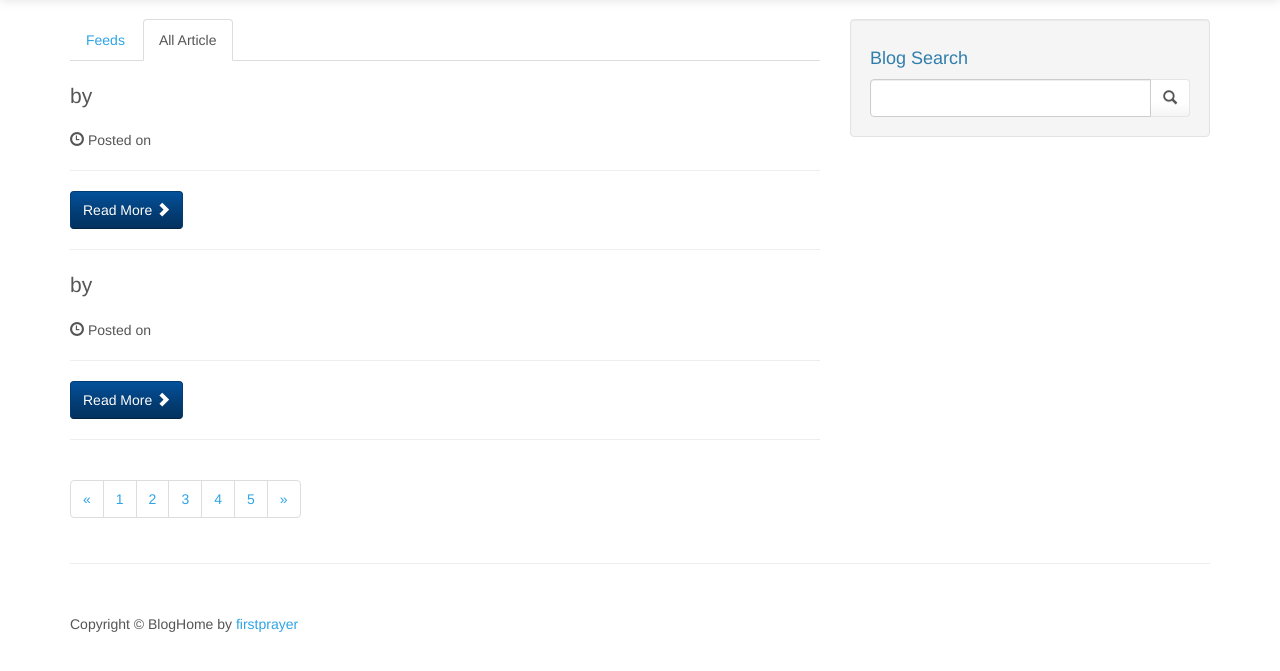
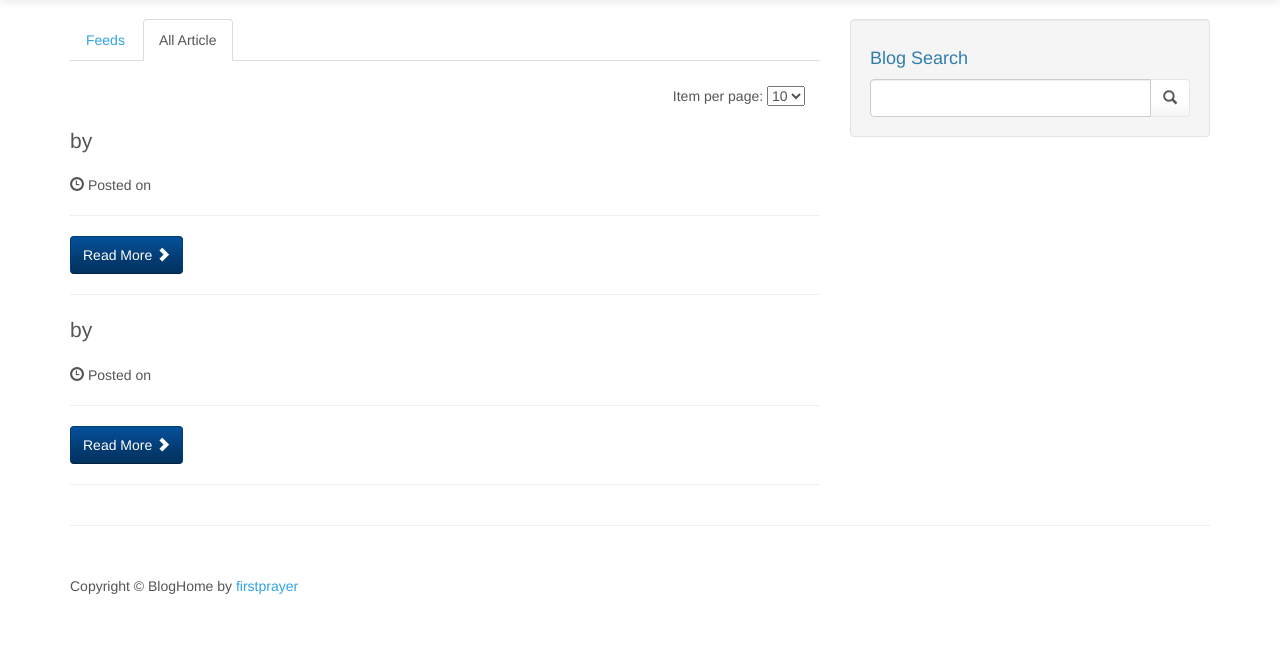
Before and after one commit to WebCoursify/src-code-for-full-stack-web-platform, a Django app: page / in a window 1280 px wide. Shown: the part 51-722 px from the top of the page. Run offline with Django 3.2, Linux system fonts and the light colour scheme; data that the repository does not hold is empty; some libraries are stand-ins or nearby versions.

Commit message:
finish front end pager

```diff
--- a/src/templates/_base.html
+++ b/src/templates/_base.html
@@ -28,6 +28,10 @@
         .float-left{float: left;}
         .float-right{float: right;}
     </style>
+    <!-- jQuery -->
+    <script src="/static/js/jquery.js"></script>
+    <script type="text/javascript" src="/static/js/purl.js"></script>
+
 
 
     <!-- jQuery -->
--- a/src/templates/includes/article_list.html
+++ b/src/templates/includes/article_list.html
@@ -1,3 +1,5 @@
+
+{% include 'includes/pager.html' %}
 
 {% for article in articles %}
     <div class="article-list-item-main" data-article-title="{{article.title}}">
@@ -27,7 +29,7 @@
 {% endfor %}
 
 <!-- Pager -->
-{% include 'includes/pager.html' %}
+
 <!-- <ul class="pager">
     <li class="previous">
         <a href="#">&larr; Older</a>
--- a/src/templates/includes/pager.html
+++ b/src/templates/includes/pager.html
@@ -1,19 +1,75 @@
 <nav>
-  <ul class="pagination">
+
+  <div class="float-right">
+    <ul class="pagination pagination-sm">
+      {% if curr_page > 0 %}
       <li>
-      <a href="#" aria-label="Previous">
-        <span aria-hidden="true">&laquo;</span>
+        <a href="javascript:;" class="pager-button" data-page="0" aria-label="First">
+          <span aria-hidden="true">First</span>
         </a>
       </li>
-    <li><a href="#">1</a></li>
-    <li><a href="#">2</a></li>
-    <li><a href="#">3</a></li>
-    <li><a href="#">4</a></li>
-    <li><a href="#">5</a></li>
+
       <li>
-      <a href="#" aria-label="Next">
-        <span aria-hidden="true">&raquo;</span>
+        <a href="javascript:;" class="pager-button" data-page="{{prev_page}}" aria-label="Prev">
+          <span aria-hidden="true">Prev</span>
         </a>
       </li>
+      {% endif %}
+
+      {% for page in page_range %}
+        <li class="{% if page == curr_page %} active {% endif %}"><a href="javascript:;" class="pager-button " data-page="{{page}}">{{ page | add:'1'}}</a></li>
+      {% endfor %}
+
+      {% if curr_page < last_page %}
+        <li>
+          <a href="javascript:;" class="pager-button" data-page="{{ next_page }}" aria-label="Next">
+            <span aria-hidden="true">Next</span>
+          </a>
+        </li>
+
+        <li>
+          <a href="javascript:;" class="pager-button" data-page="{{ last_page }}" aria-label="Next">
+            <span aria-hidden="true">Last</span>
+          </a>
+        </li>
+      {% endif %}
     </ul>
+  </div>
+
+  <div class="float-right" style="margin-top: 25px;margin-right: 15px;">
+    Item per page:
+    <select id="select-count-per-page">
+      <option {% if count == 10 %} selected="selected" {% endif %}>10</option>
+      <option {% if count == 20 %} selected="selected" {% endif %}>20</option>
+      <option {% if count == 50 %} selected="selected" {% endif %}>50</option>
+    </select>
+  </div>
+  <div style="clear:both"></div>
 </nav>
+
+<script type="text/javascript">
+  /** Parse url parameter, change to selected page */
+
+  $('.pager-button').click(function(e){
+    var $this = $(this),
+        page = $this.data('page');
+
+    var params = $.url().param();
+    params.page = page;
+    params.count = $('#select-count-per-page').val();
+
+    var newUrl = $.url().attr('path') + '?';
+
+    for(key in params){
+      if(params[key] || params[key] == '0'){
+        newUrl += key + '=' + params[key] + '&';
+      }
+    }
+
+    window.location.href = newUrl;
+
+  });
+
+
+
+</script>
--- a/src/templates/index.html
+++ b/src/templates/index.html
@@ -24,7 +24,7 @@
                 <form action="/articles" method="GET">
                     <div class="input-group">
 
-                        <input type="text" class="form-control" name="query">
+                        <input type="text" class="form-control" name="query" value="{{ query | default_if_none:''}}">
                         <span class="input-group-btn">
                             <button class="btn btn-default" type="submit">
                                 <span class="glyphicon glyphicon-search"></span>
```
Lines whose indentation alone changed are shown as unchanged.
